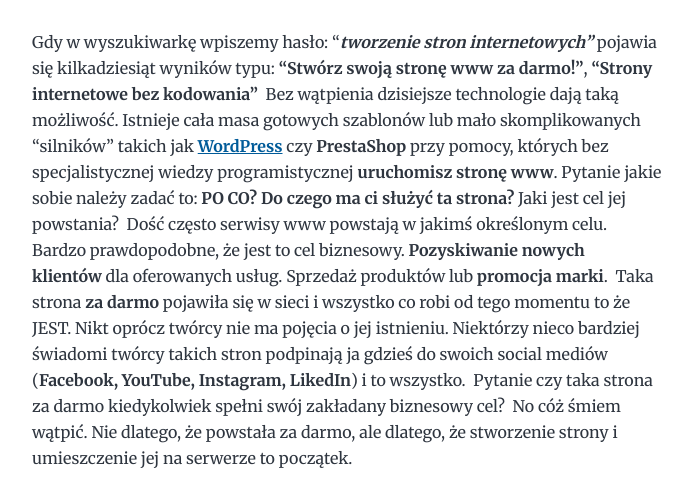
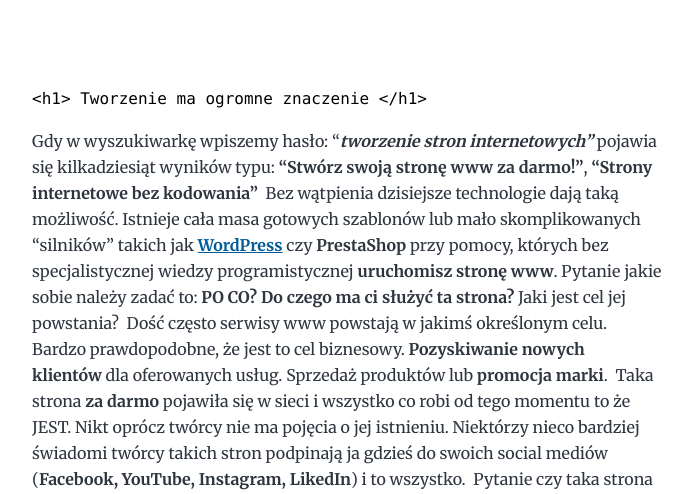
Before and after one commit to MarekBt73/blog, a Gatsby site: page /tworzenie-stron-internetowych-za-darmo-ma-sens/ in a window 1280 px wide. Shown: the part 298-792 px from the top of the page, without its empty margins (292-984 px from the left). Built offline with nearby package versions, Linux system fonts and the light colour scheme; Gatsby itself is replaced by a stand-in of ours; some packages are replaced by stand-ins of ours; code samples lack their colours.

Commit message:
Update Blog “tworzenie-stron-internetowych-za-darmo-ma-sens/index”

````diff
--- a/content/blog/tworzenie-stron-internetowych-za-darmo-ma-sens/index.md
+++ b/content/blog/tworzenie-stron-internetowych-za-darmo-ma-sens/index.md
@@ -4,6 +4,12 @@ date: 2021-11-17T18:35:23.124Z
 description: strony www za darmo mogą być dochodowe pod warunkiem tworzenia ich
   w sposób przemyślany tak by spełniły swój biznesowy cel
 ---
+![]()
+
+```html
+<h1> Tworzenie ma ogromne znaczenie </h1>
+```
+
 
 
 Gdy w wyszukiwarkę wpiszemy hasło: “***tworzenie stron internetowych”*** pojawia się kilkadziesiąt wyników typu: **“Stwórz swoją stronę www za darmo!”**, **“Strony internetowe bez kodowania”**  Bez wątpienia dzisiejsze technologie dają taką możliwość. Istnieje cała masa gotowych szablonów lub mało skomplikowanych “silników” takich jak **[WordPress](https://modernb2c.pl/strona-oparta-na-wordpress-zalety-wady-koszt-wdrozenia/)** czy **PrestaShop** przy pomocy, których bez specjalistycznej wiedzy programistycznej **uruchomisz stronę www**. Pytanie jakie sobie należy zadać to: **PO CO? Do czego ma ci służyć ta strona?** Jaki jest cel jej powstania?  Dość często serwisy www powstają w jakimś określonym celu. Bardzo prawdopodobne, że jest to cel biznesowy. **Pozyskiwanie nowych klientów** dla oferowanych usług. Sprzedaż produktów lub **promocja marki**.  Taka strona **za darmo** pojawiła się w sieci i wszystko co robi od tego momentu to że JEST. Nikt oprócz twórcy nie ma pojęcia o jej istnieniu. Niektórzy nieco bardziej świadomi twórcy takich stron podpinają ja gdzieś do swoich social mediów (**Facebook, YouTube, Instagram, LikedIn**) i to wszystko.  Pytanie czy taka strona za darmo kiedykolwiek spełni swój zakładany biznesowy cel?  No cóż śmiem wątpić. Nie dlatego, że powstała za darmo, ale dlatego, że stworzenie strony i umieszczenie jej na serwerze to początek.
````
